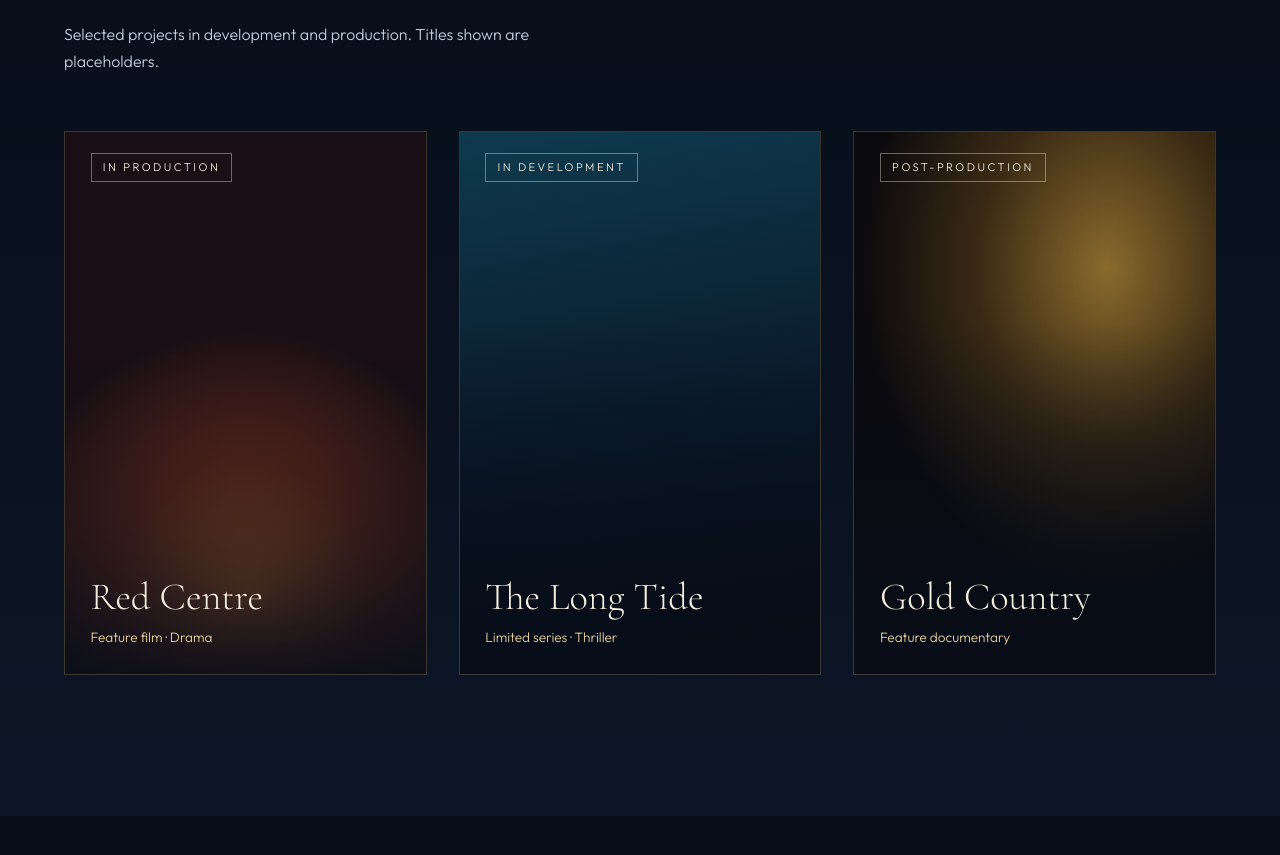
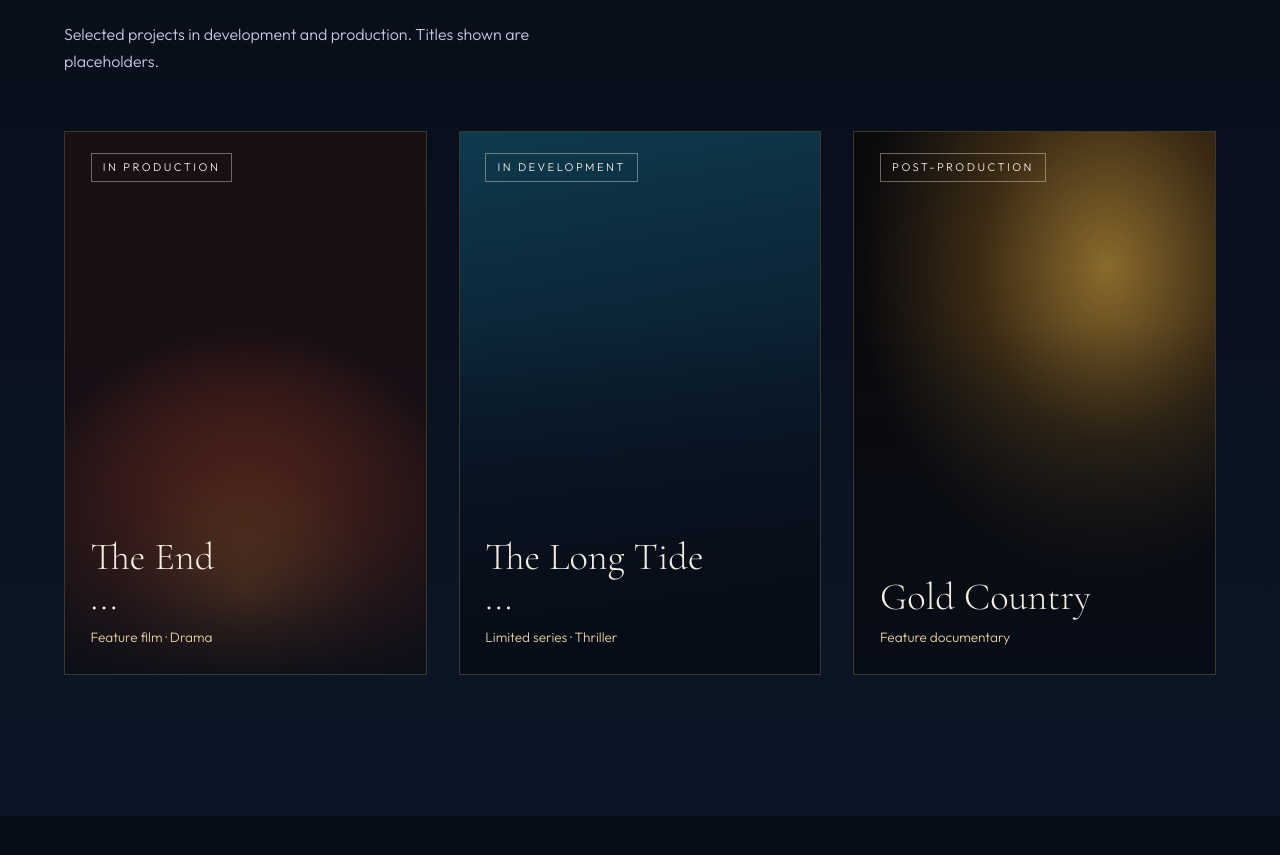
Before and after one commit to branko111/ai30, a plain HTML site: page index.html in a window 1280 px wide. Shown: the part 1760-2615 px from the top of the page. Drawn offline with nearby package versions, Linux system fonts and the light colour scheme.

Commit message:
Add new film entries to index.html

```diff
--- a/index.html
+++ b/index.html
@@ -1,3 +1,4 @@
+
 <!DOCTYPE html>
 <html lang="en-AU">
 <head>
@@ -300,8 +301,32 @@ footer p.ack{flex-basis:100%;font-size:.76rem;max-width:52rem}
       <p style="color:#c3ccda;max-width:32rem">Selected projects in development and production. Titles shown are placeholders.</p>
     </div>
     <div class="films">
-      <article class="film f1 rv"><span class="st">IN PRODUCTION</span><h3>Red Centre</h3><p>Feature film &middot; Drama</p></article>
-      <article class="film f2 rv" style="transition-delay:.15s"><span class="st">IN DEVELOPMENT</span><h3>The Long Tide</h3><p>Limited series &middot; Thriller</p></article>
+      <article class="film f1 rv"><span class="st">IN PRODUCTION</span>
+
+<h3>The End</h3>
+
+
+<h3>
+  <a href="https://photos.google.com/photo/AF1QipMRAICzJs6L5yLHHWfSJzEkY2d8rzxqLlJfbvlY">...</a>
+</h3>
+
+
+<p>Feature film &middot; Drama</p></article>
+      <article class="film f2 rv" style="transition-delay:.15s"><span class="st">IN DEVELOPMENT</span>
+
+<h3>The Long Tide</h3>
+
+
+<h3>
+  <a href="https://photos.google.com/photo/AF1QipMOj01igeLMCfnMBrGGp1O1mGj6oL_j4UJ5kepX">...</a>
+</h3>
+
+
+
+<p>Limited series &middot; Thriller</p></article>
+
+
+
       <article class="film f3 rv" style="transition-delay:.3s"><span class="st">POST-PRODUCTION</span><h3>Gold Country</h3><p>Feature documentary</p></article>
     </div>
   </div>
```
